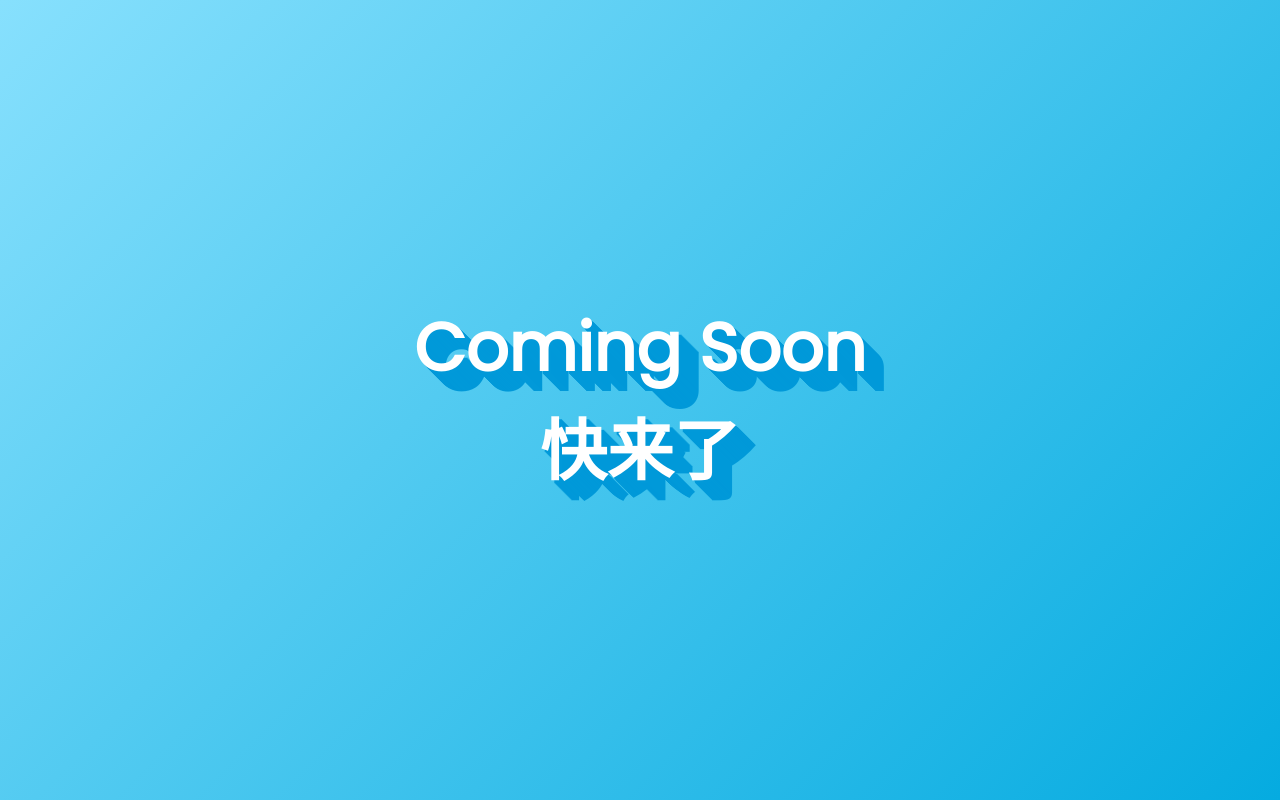
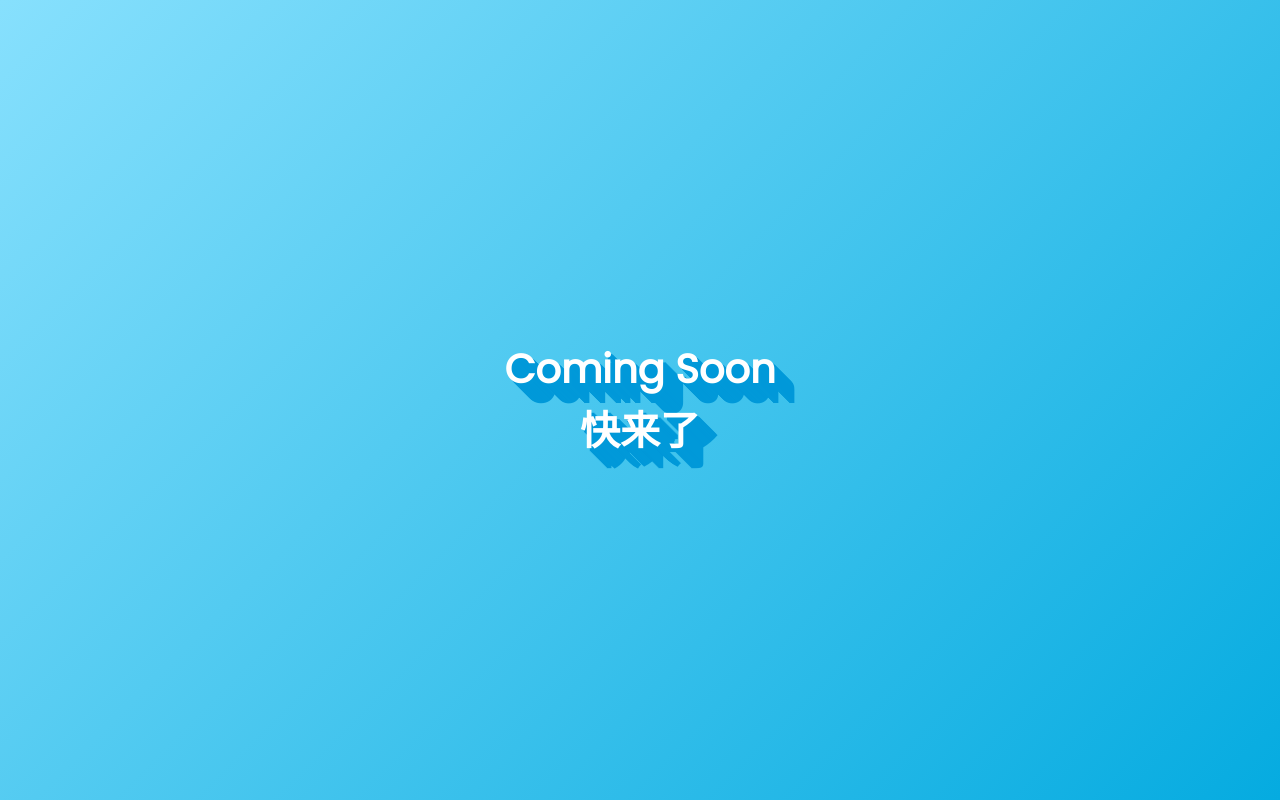
Before and after one commit to phonehawk/ph, a plain HTML site: page index.html in a window 1280 px wide. Drawn offline with Linux system fonts and the light colour scheme.

Commit message:
Update index.html

```diff
--- a/index.html
+++ b/index.html
@@ -22,7 +22,7 @@
       font-weight: bold;
       color:#fff;
       font-family: 'Poppins', sans-serif;
-      font-size: 50pt;
+      font-size: 2.5rem;
       position: absolute;
      top: 50%;
      left: 50%;
```
